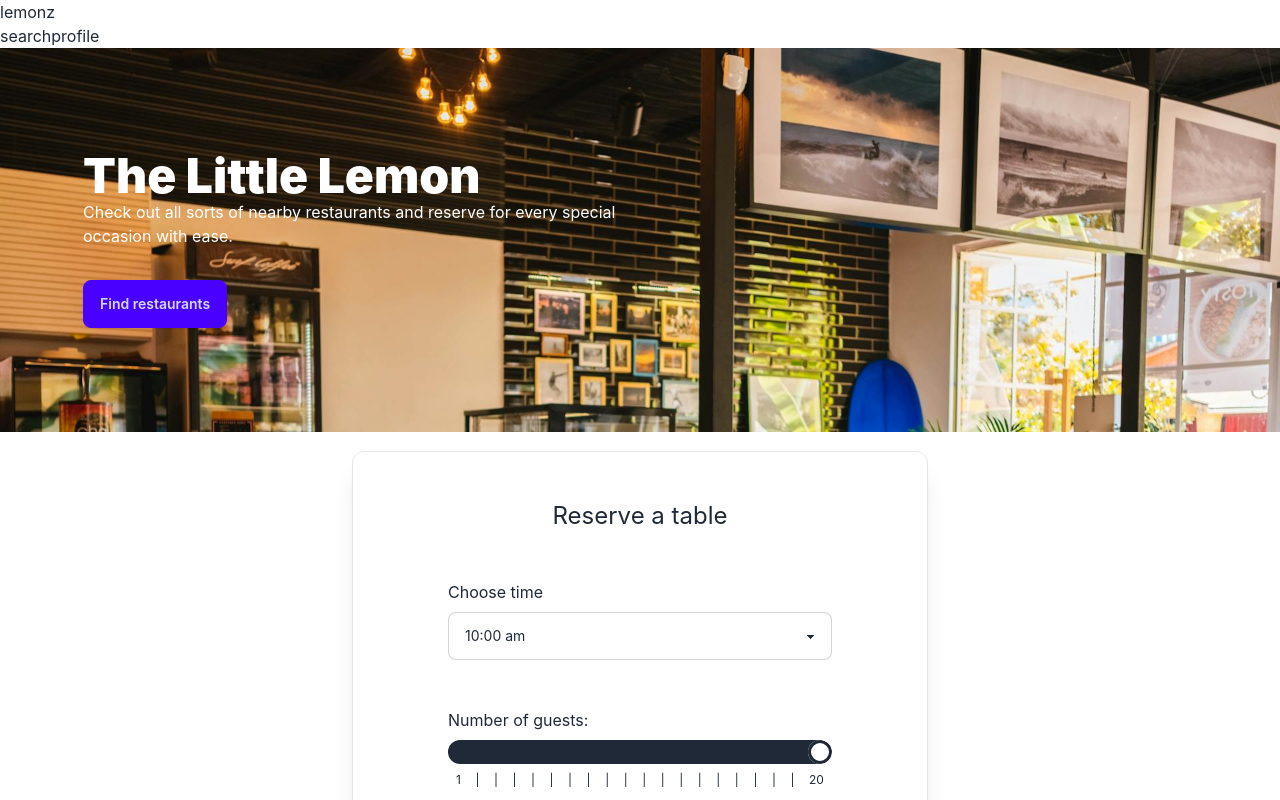
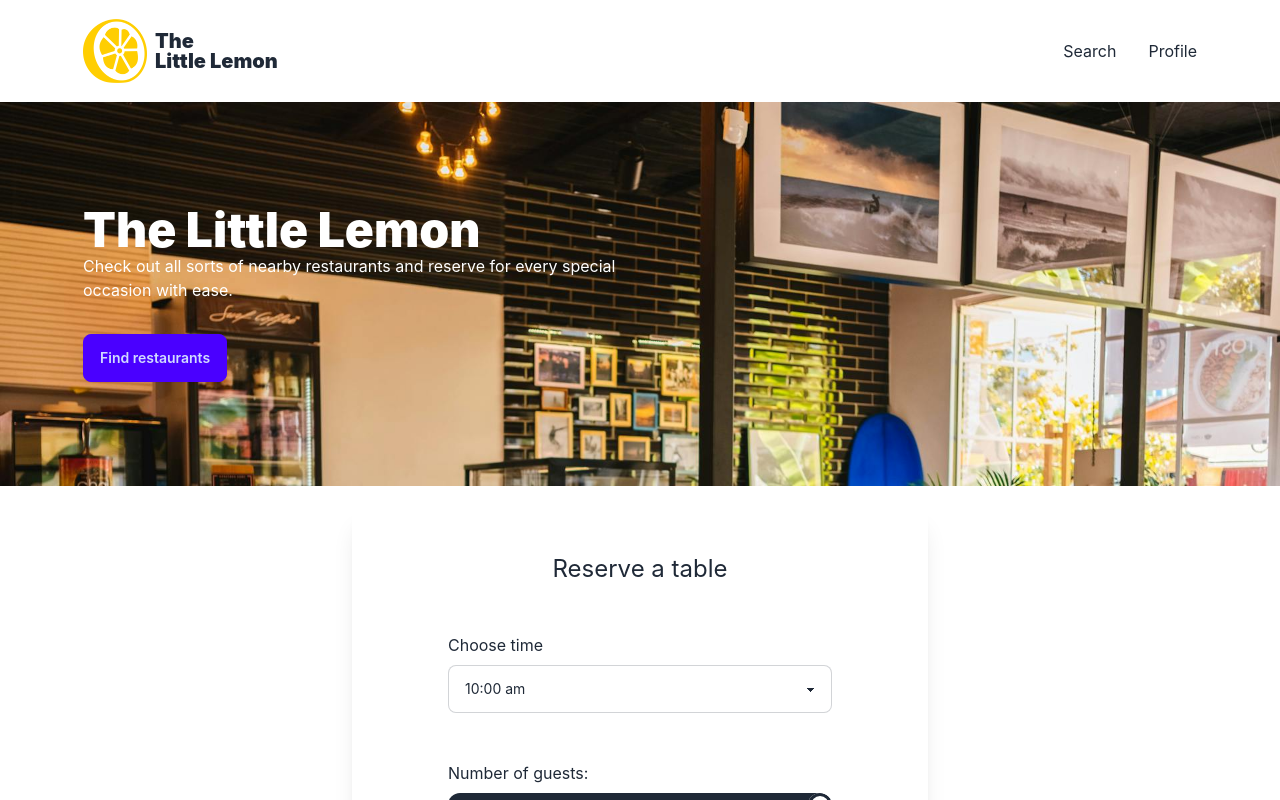
Before and after one commit to DanielCW7/restaurant-site, a React (Create React App) app: page / in a window 1280 px wide. Shown: the top 800 px of the page. Built offline with nearby package versions, Linux system fonts and the light colour scheme.

Commit message:
STYLE(nav): add logo, build navbar

```diff
--- a/src/components/form.js
+++ b/src/components/form.js
@@ -39,8 +39,7 @@ const Form = () => {
         <div className="bg-base-100">
 
             <div className="container max-w-6xl h-auto m-auto justify-center flex flex-col md:flex-row gap-12 ">
-
-                <form onSubmit={handleSubmit} className="flex flex-col max-w-xl w-full gap-12 p-12 shadow rounded-xl shadow-xl border">
+                <form onSubmit={handleSubmit} className="flex flex-col max-w-xl w-full gap-12 p-12 rounded-xl shadow-xl">
                     <h4 className="text-2xl text-center"> Reserve a table </h4>
                     <div className="flex flex-col gap-2 max-w-96 w-full m-auto">
                         <label> Choose time </label>
@@ -91,7 +90,6 @@ const Form = () => {
 
 
                 </form>
-
             </div>
 
         </div>
--- a/src/components/hero.js
+++ b/src/components/hero.js
@@ -9,7 +9,7 @@ const Hero = () => {
                     <p> Check out all sorts of nearby restaurants and reserve for every special occasion with ease. </p>
                     <button className="btn btn-primary mt-8"> Find restaurants </button>
                 </div>
-                <div className="flex-1">
+                <div className="hidden flex-1 sm:flex">
 
                 </div>
             </header>
--- a/src/components/nav.js
+++ b/src/components/nav.js
@@ -1,14 +1,20 @@
-
+import lemon from "./images/lemon-icon.png"
 
 const Nav = () => {
     return (
-        <nav>
-            <div>lemonz</div>
-            <ul className="flex">
-                <a href="/search"><li>search</li></a>
-                <a href="/profile"><li>profile</li></a>
-            </ul>
-        </nav>
+        <div className="container max-w-6xl m-auto">
+            <nav className="flex flex-row justify-between">
+                <div className="flex gap-2">
+                    <img src={lemon} className="w-16 h-16 bg-cover" />
+                    <p className="text-xl font-black m-auto leading-none"> The <br/> Little  Lemon </p>
+                </div>
+                <ul className="flex gap-8">
+                    <a href="/search" className="m-auto"><li> Search </li></a>
+                    <a href="/profile" className="m-auto"><li> Profile </li></a>
+                </ul>
+            </nav>
+        </div>
+
     )
 }
 
```
Also changed, not shown: src/components/images/lemon-icon.png (added).
